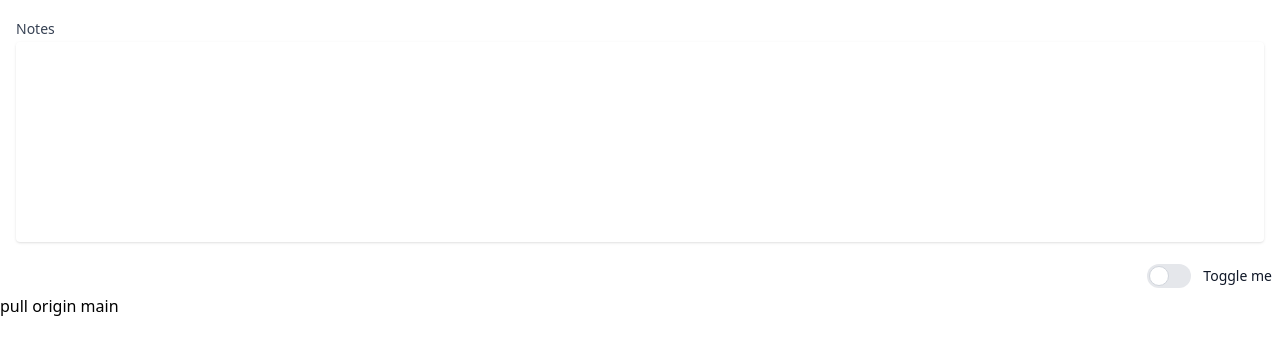
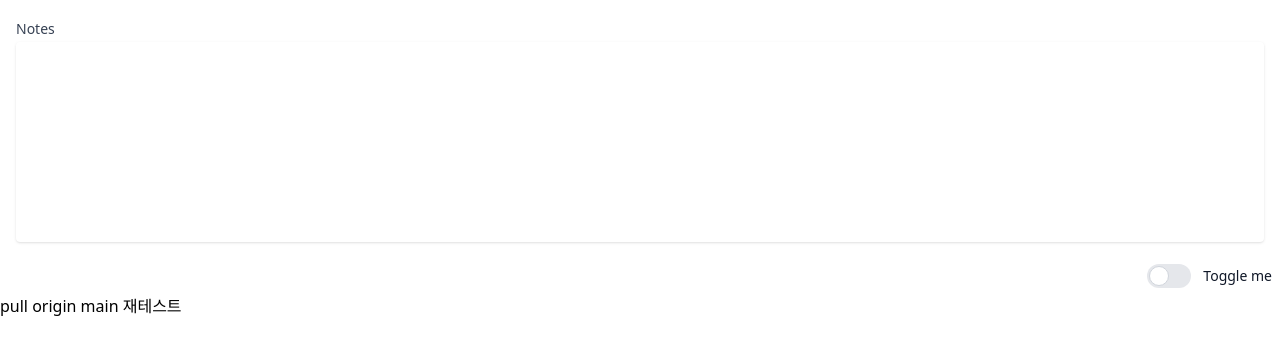
Before and after one commit to gaebaribari/practice-typescript, a React (Vite) app: page / in a window 1280 px wide. Shown: the top 354 px of the page. Built offline with nearby package versions, Linux system fonts and the light colour scheme.

Commit message:
modified: App.tsx

```diff
--- a/src/App.tsx
+++ b/src/App.tsx
@@ -4,7 +4,7 @@ function App() {
 	return (
 		<div>
 			<MainPage />
-			pull origin main
+			pull origin main 재테스트
 		</div>
 	);
 }
```
